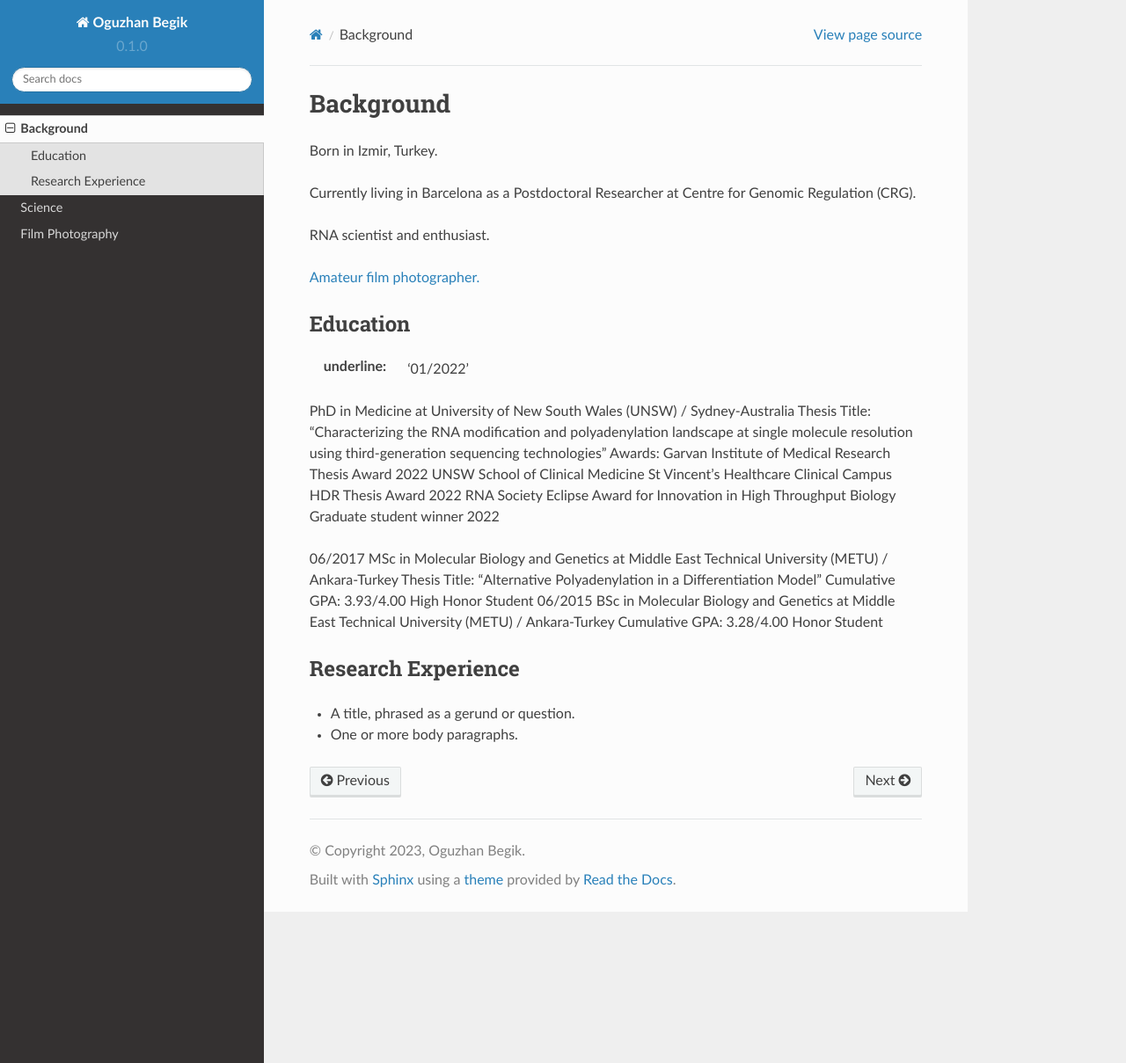
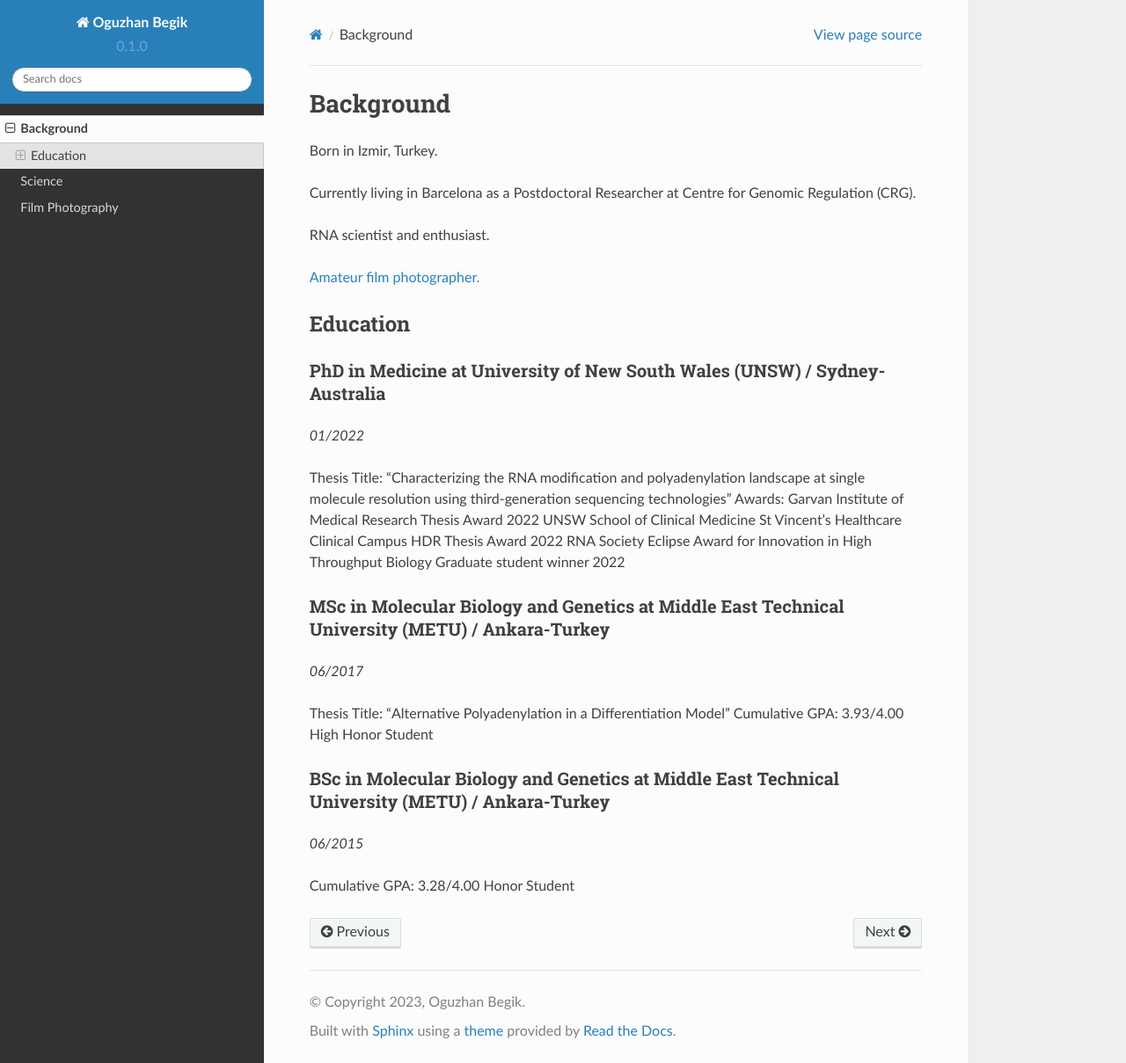
Before and after one commit to obegik/website_readdocs, a Sphinx documentation site: the page built from docs/source/background.rst, in a window 1280 px wide and 1209 px high. Shown: the whole window at 88% size. Built offline with Sphinx 7.4.7 and the Read the Docs theme 2.0.0, drawn with Linux system fonts in a browser that asks for light colours.

Commit message:
Update background.rst

```diff
--- a/docs/source/background.rst
+++ b/docs/source/background.rst
@@ -1,24 +1,23 @@
 Background
 =====
-
 Born in Izmir, Turkey.
 
 Currently living in Barcelona as a Postdoctoral Researcher at Centre for Genomic Regulation (CRG).
 
 RNA scientist and enthusiast.
 
-
-
 `Amateur film photographer. <https://oguzhanbegik.readthedocs.io/en/latest/photography.html>`_
 
 
 
+Education
+############
 
-Education
-------------
+PhD in Medicine at University of New South Wales (UNSW) / Sydney-Australia
+**********************
 
-:underline: '01/2022'
-PhD in Medicine at University of New South Wales (UNSW) / Sydney-Australia
+*01/2022*
+
 Thesis Title: “Characterizing the RNA modification and polyadenylation landscape at single molecule resolution using third-generation sequencing technologies”
 Awards:
 Garvan Institute of Medical Research Thesis Award 2022
@@ -26,20 +25,17 @@ UNSW School of Clinical Medicine St Vincent’s Healthcare Clinical Campus HDR T
 RNA Society Eclipse Award for Innovation in High Throughput Biology Graduate student winner 2022
 
 
+MSc in Molecular Biology and Genetics at Middle East Technical University (METU) / Ankara-Turkey
+***********************
 
+*06/2017*
 
-
-06/2017
-MSc in Molecular Biology and Genetics at Middle East Technical University (METU) / Ankara-Turkey
 Thesis Title: “Alternative Polyadenylation in a Differentiation Model”
 Cumulative GPA: 3.93/4.00 High Honor Student
-06/2015
+
 BSc in Molecular Biology and Genetics at Middle East Technical University (METU) / Ankara-Turkey
+*********************
+
+*06/2015*
+
 Cumulative GPA: 3.28/4.00 Honor Student
-
-Research Experience
-----------------
-
-
-* A title, phrased as a gerund or question.
-* One or more body paragraphs.
```
